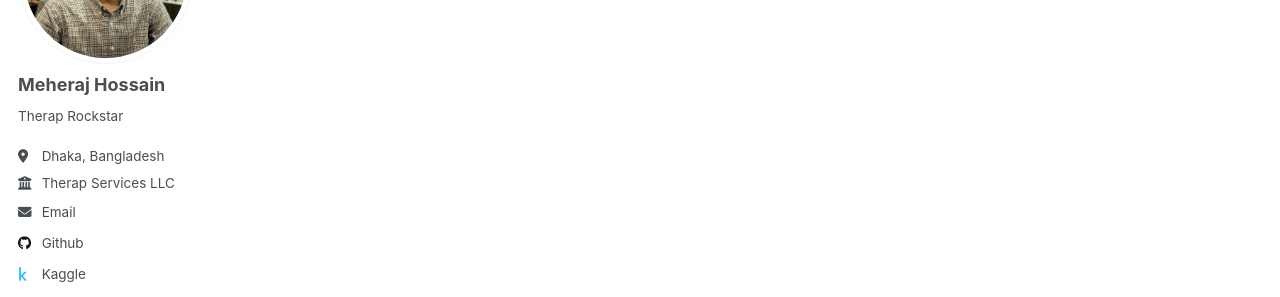
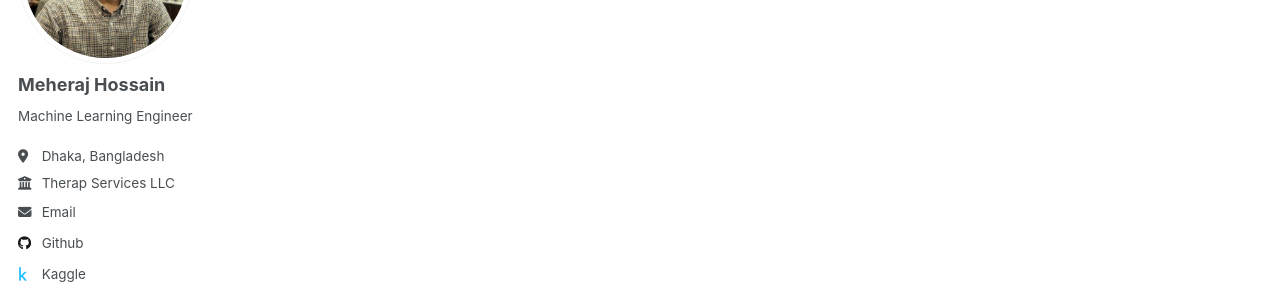
Before and after one commit to meheraj2325/meheraj2325.github.io, a Jekyll site: the page built from _pages/about.md, in a window 1280 px wide. Shown: the part 217-514 px from the top of the page. Built offline with Jekyll 4.4.1, drawn with Linux system fonts in a browser that asks for light colours.

Commit message:
refactor

```diff
--- a/_config.yml
+++ b/_config.yml
@@ -12,9 +12,9 @@ title                    : "Meheraj Hossain"
 title_separator          : "-"
 name                     : &name "Meheraj Hossain"
 description              : &description "personal description"
-url                      : "https://letstrie.github.io" # the base hostname & protocol for your site e.g. "https://mmistakes.github.io"
+url                      : "https://meheraj2325.github.io" # the base hostname & protocol for your site e.g. "https://mmistakes.github.io"
 baseurl                  : "" # the subpath of your site, e.g. "/blog"
-repository               : "letstrie/letstrie.github.io"
+repository               : "meheraj2325/meheraj2325.github.io"
 
 # Site Author - The following control what appear as part of the author content on the side bar.
 #               If a field is blank the icon and link will not appear, otherwise it will be shown.
@@ -24,7 +24,7 @@ author:
   avatar           : "profile.png"
   name             : "Meheraj Hossain"
   pronouns         : # example: "she/her"
-  bio              : "Therap Rockstar"
+  bio              : "Machine Learning Engineer"
   location         : "Dhaka, Bangladesh"
   employer         : "Therap Services LLC"
   uri              : # URL
```
